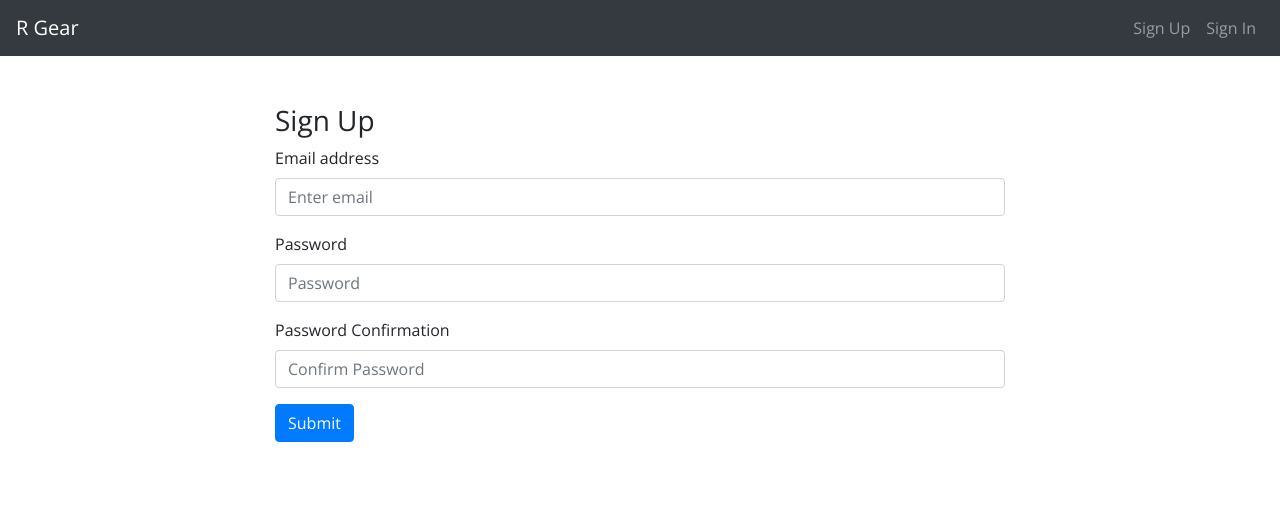
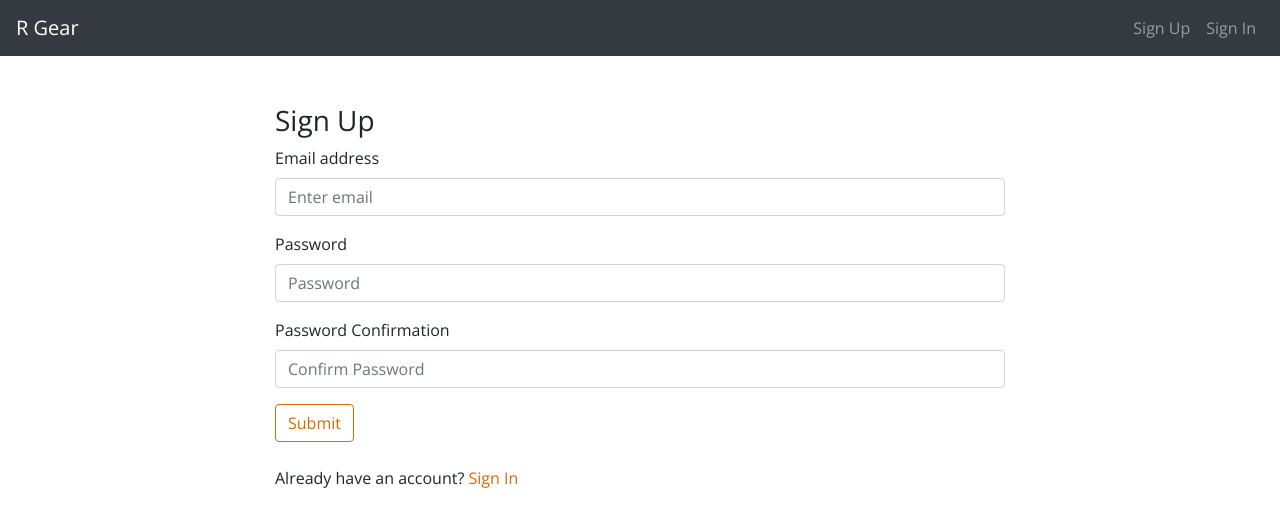
Before and after one commit to Waisath-CJ/r-gear-client, a React app: page /#/sign-up in a window 1280 px wide. Shown: the top 526 px of the page. Built offline with nearby package versions, Linux system fonts and the light colour scheme.

Commit message:
Update UI
- Added `className` attributes to add the styling to the buttons
- Added a link between sign-in and sign-up on each page to switch between each page a little easier

```diff
--- a/src/components/SignIn/SignIn.js
+++ b/src/components/SignIn/SignIn.js
@@ -77,10 +77,13 @@
             <Button
               variant="primary"
               type="submit"
+              className="my-button"
             >
               Submit
             </Button>
           </Form>
+          <br />
+          <p>Don't have an account? <a href="#sign-up" className="sign-up-link">Sign Up</a></p>
         </div>
       </div>
     )
--- a/src/components/SignUp/SignUp.js
+++ b/src/components/SignUp/SignUp.js
@@ -90,10 +90,13 @@
             <Button
               variant="primary"
               type="submit"
+              className="my-button"
             >
               Submit
             </Button>
           </Form>
+          <br />
+          <p>Already have an account? <a href="#sign-in" className="sign-in-link">Sign In</a></p>
         </div>
       </div>
     )
```
